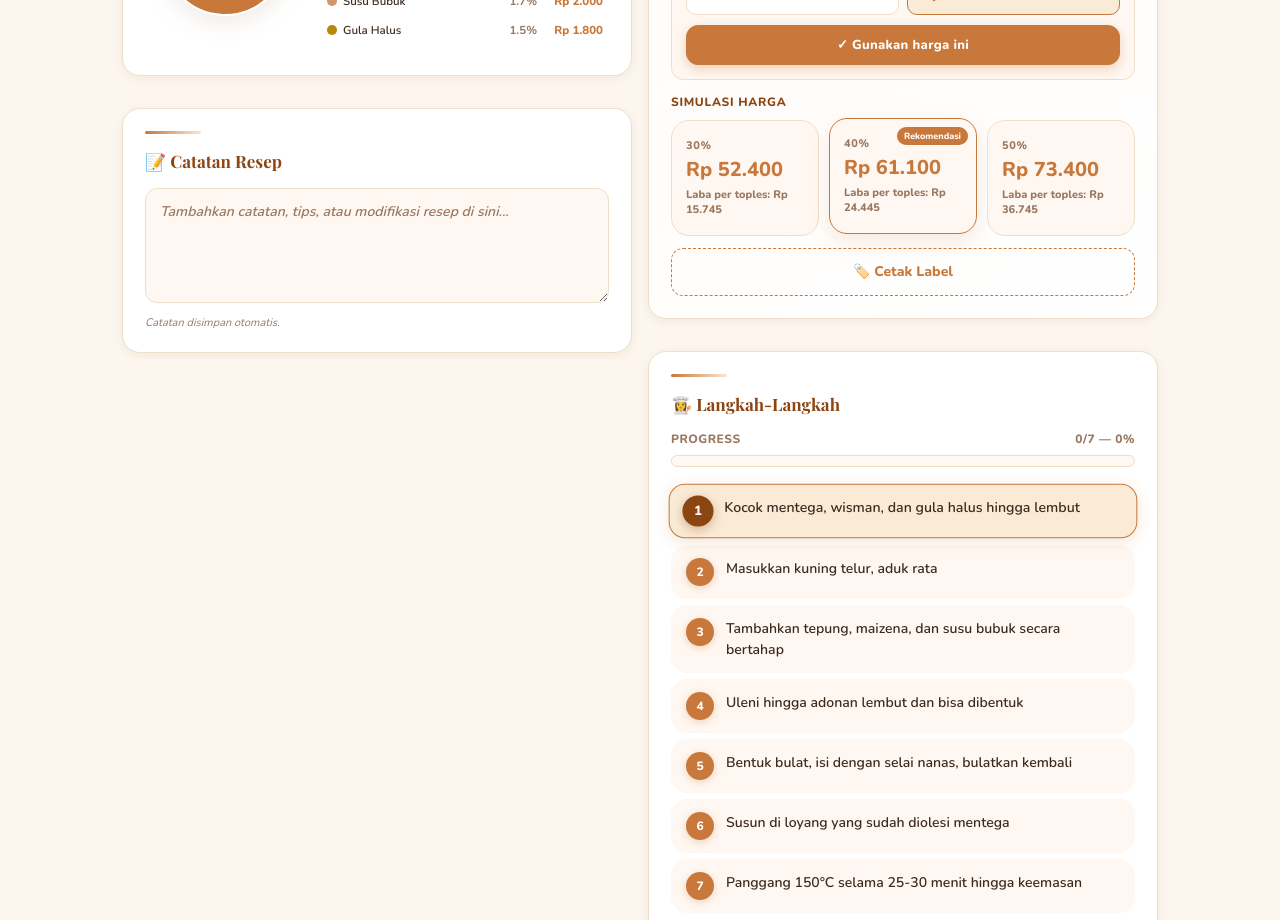
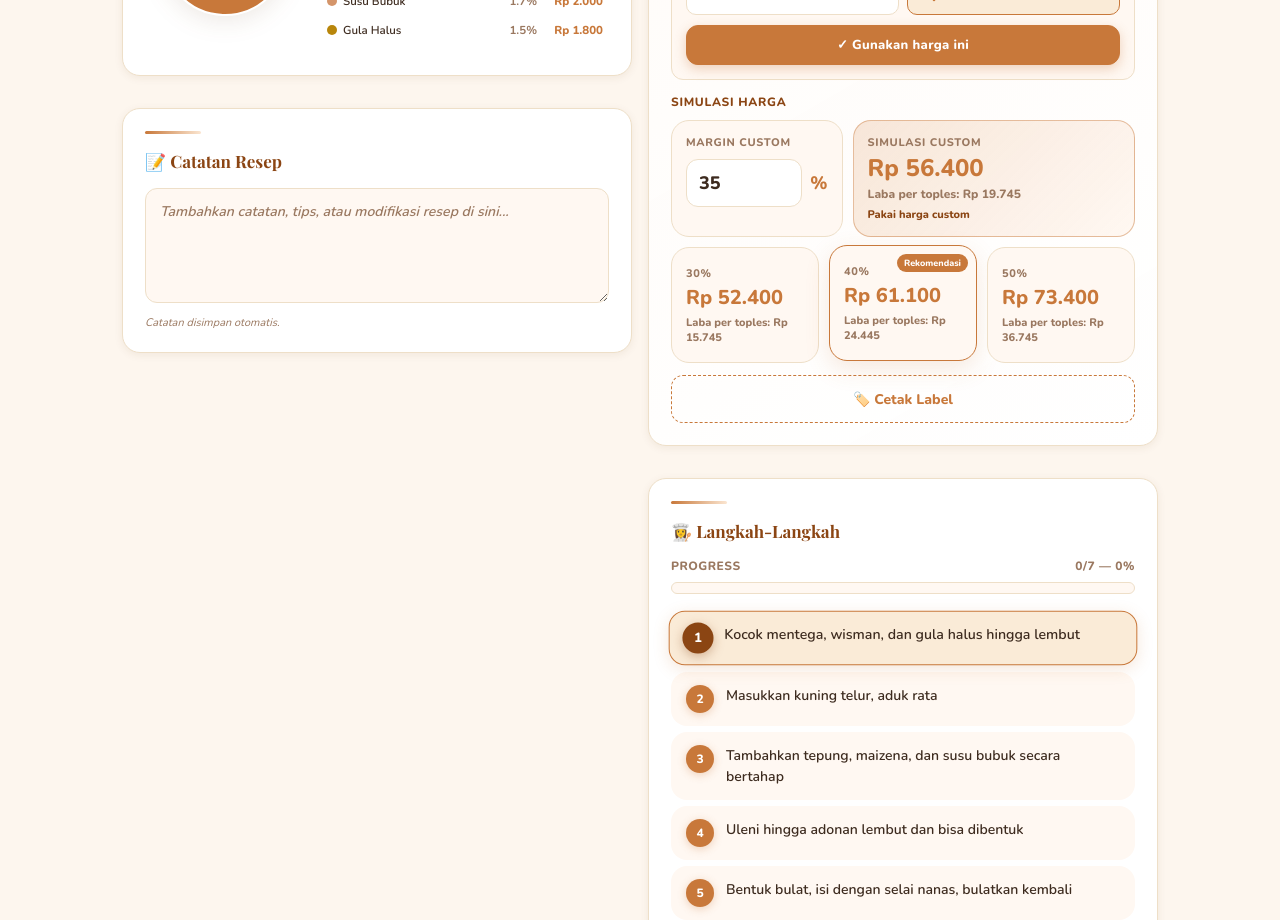
Before and after one commit to ridzalap0112/recipe-calculator-react, a React (Vite) app: page / in a window 1280 px wide. Shown: the part 1640-2560 px from the top of the page. Built offline with nearby package versions, Linux system fonts and the light colour scheme; the HTML template or start-up script is replaced by a standard one.

Commit message:
Add custom margin price simulation

```diff
--- a/src/App.jsx
+++ b/src/App.jsx
@@ -387,9 +387,42 @@ function JarPresetCards({ jarSize, setJarSize, lang }) {
 }
 
 function PriceSimulation({ costPerJar, setSellingPrice, lang }) {
+  const [customMargin, setCustomMargin] = useState(35);
+  const safeCustomMargin = Math.min(Math.max(Number(customMargin) || 0, 1), 90);
+  const customSuggested = getSuggestedPrice(costPerJar, safeCustomMargin);
+  const customProfitPerJar = customSuggested - costPerJar;
+
   return (
     <div className="simulation-panel">
       <div className="mini-title">{t(lang, "priceSimulation")}</div>
+      <div className="custom-simulation">
+        <div className="custom-simulation-input">
+          <label htmlFor="custom-margin">{t(lang, "customMargin")}</label>
+          <div className="custom-margin-control">
+            <input
+              id="custom-margin"
+              type="number"
+              min="1"
+              max="90"
+              value={customMargin}
+              onChange={(e) => setCustomMargin(e.target.value)}
+            />
+            <span>%</span>
+          </div>
+        </div>
+        <button
+          type="button"
+          className="custom-simulation-result"
+          onClick={() => setSellingPrice(customSuggested)}
+        >
+          <span>{t(lang, "customSimulation")}</span>
+          <strong>{formatRp(customSuggested)}</strong>
+          <small>
+            {t(lang, "perJarProfit")}: {formatRp(customProfitPerJar)}
+          </small>
+          <em>{t(lang, "useCustomPrice")}</em>
+        </button>
+      </div>
       <div className="simulation-grid">
         {PRICE_SIMULATION_MARGINS.map((margin) => {
           const suggested = getSuggestedPrice(costPerJar, margin);
--- a/src/i18n.js
+++ b/src/i18n.js
@@ -95,6 +95,9 @@ export const translations = {
     jarHint500: "Best seller size for family snacks",
     jarHint1000: "Large stock size for loyal customers",
     priceSimulation: "Price Simulation",
+    customMargin: "Custom margin",
+    customSimulation: "Custom simulation",
+    useCustomPrice: "Use custom price",
     decisionSummary: "Decision Summary",
     healthyPrice: "Healthy pricing. The current margin is comfortable for small-batch production.",
     lowMargin: "Margin is still tight. Consider raising the selling price or lowering packaging cost.",
@@ -212,6 +215,9 @@ export const translations = {
     jarHint500: "Ukuran favorit untuk cemilan keluarga",
     jarHint1000: "Ukuran besar untuk pelanggan repeat order",
     priceSimulation: "Simulasi Harga",
+    customMargin: "Margin custom",
+    customSimulation: "Simulasi custom",
+    useCustomPrice: "Pakai harga custom",
     decisionSummary: "Ringkasan Keputusan",
     healthyPrice: "Harga sudah sehat. Margin saat ini cukup aman untuk produksi kecil.",
     lowMargin: "Margin masih tipis. Pertimbangkan naikkan harga jual atau cari packaging lebih hemat.",
--- a/src/style.css
+++ b/src/style.css
@@ -671,6 +671,109 @@ body.dark-mode .decision-facts span {
   gap: 10px;
 }
 
+.custom-simulation {
+  display: grid;
+  grid-template-columns: 0.85fr 1.4fr;
+  gap: 10px;
+  margin-bottom: 10px;
+}
+
+.custom-simulation-input,
+.custom-simulation-result {
+  border: 1.5px solid var(--border);
+  border-radius: 18px;
+  background: var(--surface2);
+  padding: 14px;
+}
+
+.custom-simulation-input label {
+  display: block;
+  margin-bottom: 9px;
+  color: var(--text-muted);
+  font-size: 11px;
+  font-weight: 900;
+  letter-spacing: 0.7px;
+  text-transform: uppercase;
+}
+
+.custom-margin-control {
+  display: flex;
+  align-items: center;
+  gap: 8px;
+}
+
+.custom-margin-control input {
+  width: 100%;
+  padding: 11px 12px;
+  border: 1.5px solid var(--border);
+  border-radius: 12px;
+  background: var(--surface);
+  color: var(--text);
+  font-family: 'Nunito', sans-serif;
+  font-size: 18px;
+  font-weight: 900;
+  outline: none;
+}
+
+.custom-margin-control input:focus {
+  border-color: var(--primary);
+  box-shadow: 0 0 0 3px rgba(200,120,58,0.15);
+}
+
+.custom-margin-control span {
+  color: var(--primary);
+  font-size: 18px;
+  font-weight: 900;
+}
+
+.custom-simulation-result {
+  display: flex;
+  flex-direction: column;
+  gap: 5px;
+  border-color: rgba(200,120,58,0.45);
+  background:
+    linear-gradient(135deg, rgba(200,120,58,0.14), transparent),
+    var(--surface2);
+  color: var(--text);
+  cursor: pointer;
+  font-family: 'Nunito', sans-serif;
+  text-align: left;
+  transition: transform 0.2s, box-shadow 0.2s;
+}
+
+.custom-simulation-result:hover {
+  box-shadow: 0 8px 24px rgba(200,120,58,0.18);
+  transform: translateY(-2px);
+}
+
+.custom-simulation-result span {
+  color: var(--text-muted);
+  font-size: 11px;
+  font-weight: 900;
+  letter-spacing: 0.7px;
+  text-transform: uppercase;
+}
+
+.custom-simulation-result strong {
+  color: var(--primary);
+  font-size: 24px;
+  font-weight: 900;
+  line-height: 1.1;
+}
+
+.custom-simulation-result small {
+  color: var(--text-muted);
+  font-size: 12px;
+  font-weight: 800;
+}
+
+.custom-simulation-result em {
+  color: var(--accent);
+  font-size: 11px;
+  font-style: normal;
+  font-weight: 900;
+}
+
 .simulation-card {
   position: relative;
   display: flex;
@@ -1441,6 +1544,7 @@ body.dark-mode .top-controls {
 
   .jar-presets,
   .simulation-grid,
+  .custom-simulation,
   .decision-panel {
     grid-template-columns: 1fr;
   }
```
